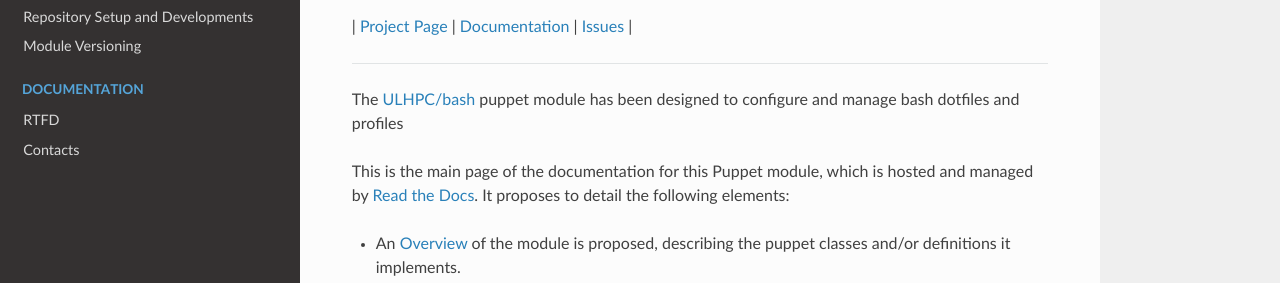
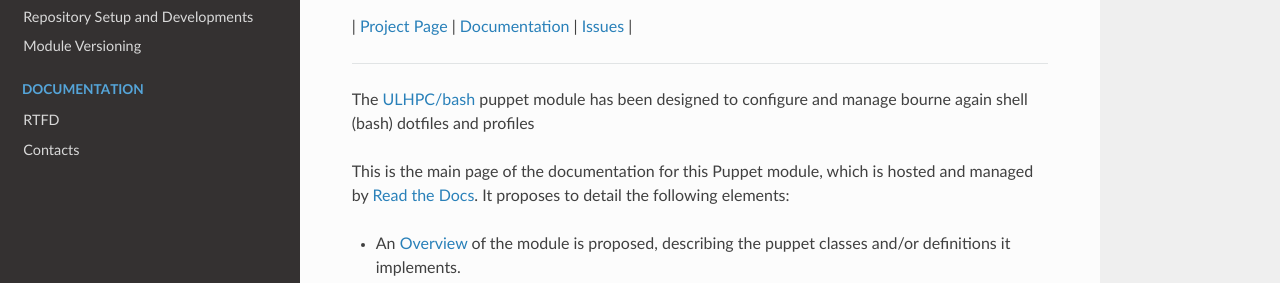
Before and after one commit to ULHPC/puppet-bash, an MkDocs documentation site: the page built from docs/index.md, in a window 1280 px wide and 995 px high. Shown: the part 297-580 px from the top of the window. Built offline with MkDocs 1.6.1, drawn with Linux system fonts in a browser that asks for light colours; nearby versions of some CDN libraries; old or Windows-style settings are respelled for this version of MkDocs.

Commit message:
update content of 'index.md'
Signed-off-by: Sebastien Varrette <sebastien.varrette@uni.lu>

```diff
--- a/docs/index.md
+++ b/docs/index.md
@@ -4,7 +4,7 @@
 
 [![Puppet Forge](http://img.shields.io/puppetforge/v/ULHPC/bash.svg)](https://forge.puppetlabs.com/ULHPC/bash)
 [![License](http://img.shields.io/:license-Apache2.0-blue.svg)](LICENSE)
-![Supported Platforms](http://img.shields.io/badge/platform-debian-lightgrey.svg)
+![Supported Platforms](http://img.shields.io/badge/platform-debian|redhat|centos-lightgrey.svg)
 [![Documentation Status](https://readthedocs.org/projects/ulhpc-puppet-bash/badge/?version=latest)](https://readthedocs.org/projects/ulhpc-puppet-bash/?badge=latest)
 
       Copyright (c) 2015 S. Varrette, H. Cartiaux, V. Plugaru, S. Diehl aka. UL HPC Management Team <hpc-sysadmins@uni.lu>
@@ -13,7 +13,7 @@
 
 
 -----------
-The [ULHPC/bash](https://github.com/ULHPC/puppet-bash) puppet module has been designed to configure and manage bash dotfiles and profiles
+The [ULHPC/bash](https://github.com/ULHPC/puppet-bash) puppet module has been designed to configure and manage bourne again shell (bash) dotfiles and profiles
 
 This is the main page of the documentation for this Puppet module, which is hosted and managed by [Read the Docs](http://ulhpc-bash.readthedocs.org/en/latest/).
 It proposes to detail the following elements:
```
